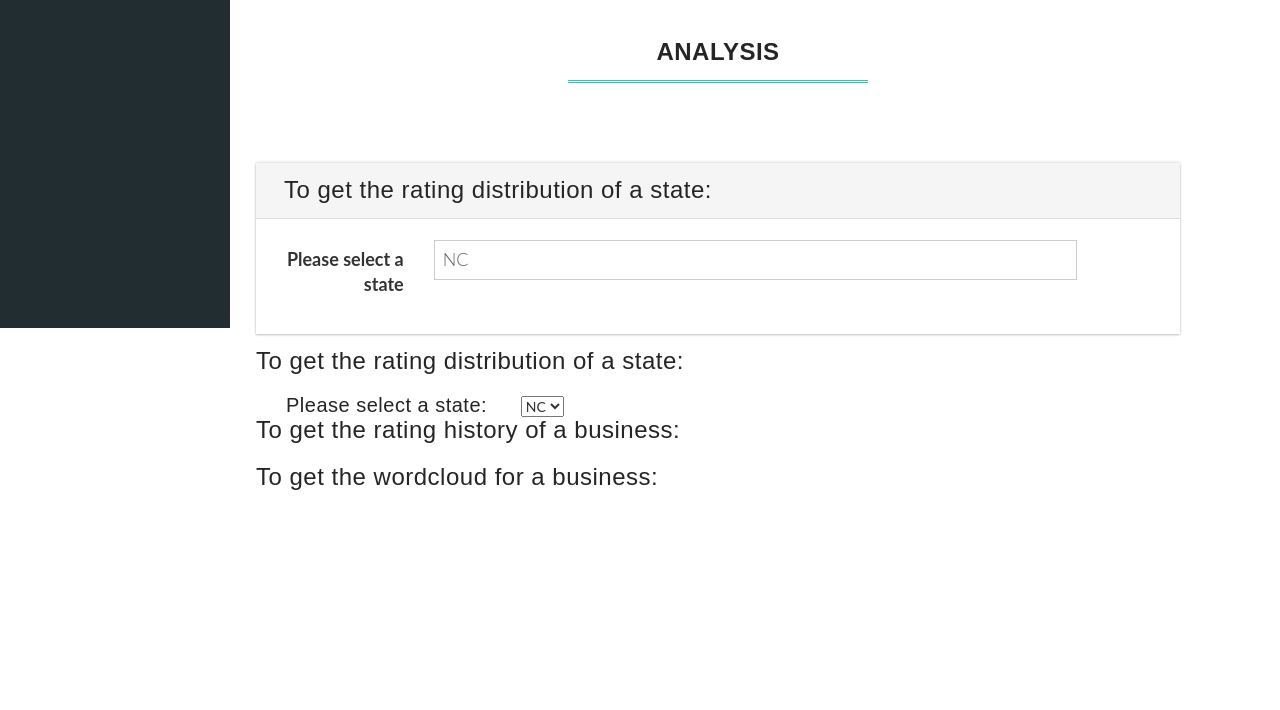
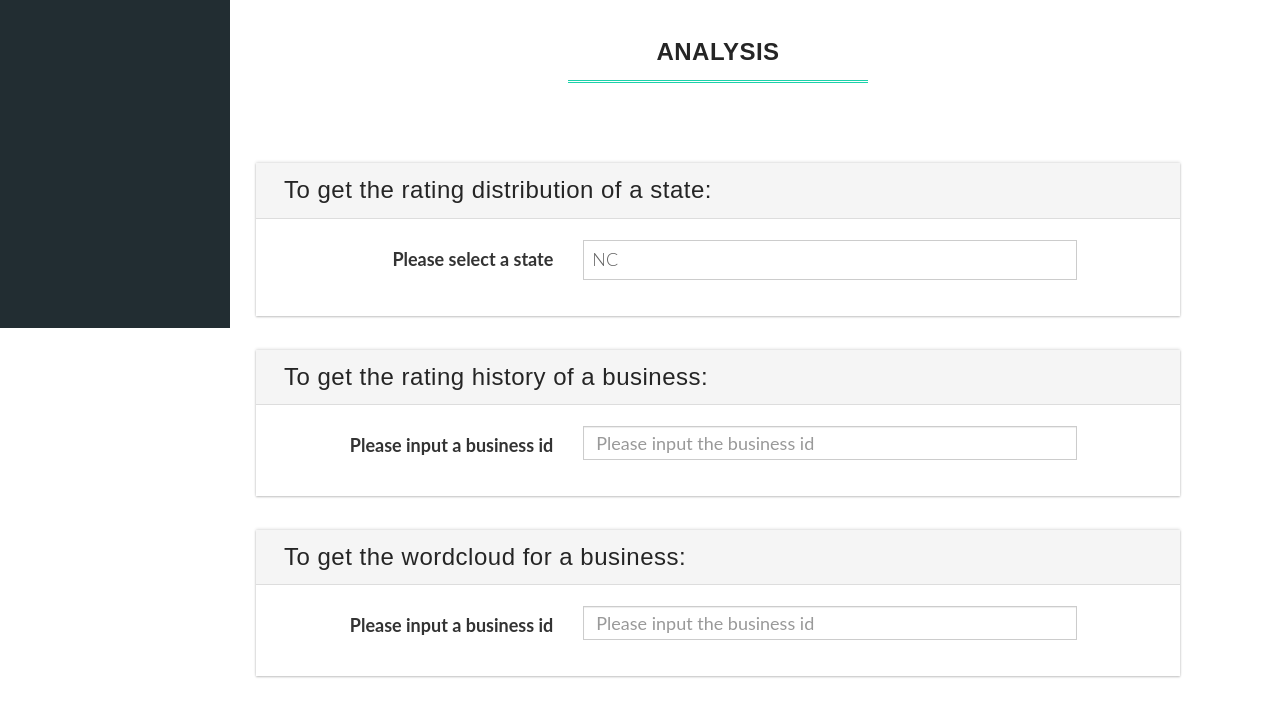
Before and after one commit to nancy0361/CS516_DataPipeline, a Flask app: page /analysis in a window 1280 px wide. Shown: the part 472-1182 px from the top of the page. Before the commit the page ends 962 px from the top, so only its background shows below. Run offline with Flask 2, Linux system fonts and the light colour scheme; parts of the project's set-up code (start-up, migrations or seed data) failed here and were passed over; some libraries are stand-ins or nearby versions.

Commit message:
update analysis html

```diff
--- a/web/templates/analysis.html
+++ b/web/templates/analysis.html
@@ -162,8 +162,8 @@
                 <div class="form-body">
                     <form class="form-horizontal">
                         <div class="form-group">
-                            <label class="col-sm-2 control-label" style="font-size:18px;">Please select a state</label>
-                            <div class="col-sm-9">
+                            <label class="col-sm-4 control-label" style="font-size:18px;">Please select a state</label>
+                            <div class="col-sm-7">
                                 <select id="collection" class="form-control1" style="font-size:18px;">
                                     <option>NC</option>
                                     <option>LA</option>
@@ -174,17 +174,43 @@
                 </div>
             </div>
         </div>
-        <h4 style="text-transform:none;">To get the rating distribution of a state:</h4>
         <br />
-        <h5 style="text-transform:none; margin-left: 30px;display:inline;">Please select a state:</h5>
-        <select id=state style="margin-left: 30px;display:inline;">
-            <option>NC</option>
-            <option>LA</option>
-        </select>
+        <div class=" form-grids row form-grids-right">
+            <div class="widget-shadow ">
+                <div class="form-title">
+                    <h4 style="text-transform:none;">To get the rating history of a business:</h4>
+                </div>
+                <div class="form-body">
+                    <form class="form-horizontal">
+                        <div class="form-group">
+                            <label class="col-sm-4 control-label" style="font-size:18px;">Please input a business id</label>
+                            <div class="col-sm-7">
+                                <input style="font-size:18px;" class="form-control" id="business_id_rating" placeholder="Please input the business id">
+                            </div>
+                        </div>
+                    </form>
+                </div>
+            </div>
+        </div>
         <br />
-        <h4 style="text-transform:none;">To get the rating history of a business:</h4>
-        <br />
-        <h4 style="text-transform:none;">To get the wordcloud for a business:</h4>
+        <div class=" form-grids row form-grids-right">
+            <div class="widget-shadow ">
+                <div class="form-title">
+                    <h4 style="text-transform:none;">To get the wordcloud for a business:</h4>
+                </div>
+                <div class="form-body">
+                    <form class="form-horizontal">
+                        <div class="form-group">
+                            <label class="col-sm-4 control-label" style="font-size:18px;">Please input a business id</label>
+                            <div class="col-sm-7">
+                                <input style="font-size:18px;" class="form-control" id="business_id_wordcloud"
+                                    placeholder="Please input the business id">
+                            </div>
+                        </div>
+                    </form>
+                </div>
+            </div>
+        </div>
         <br />
     </div>
 </body>
--- a/web/templates/upload.html
+++ b/web/templates/upload.html
@@ -118,6 +118,7 @@
 				<input type="submit" class="btn btn-default" value="Submit">
 			</div>
 		</form>
+		<br />
 		<br />
 		<div class="heading text-center">
 			<h4 style="color: #252525;font-size: 24px;">Database Design</h4>
```
